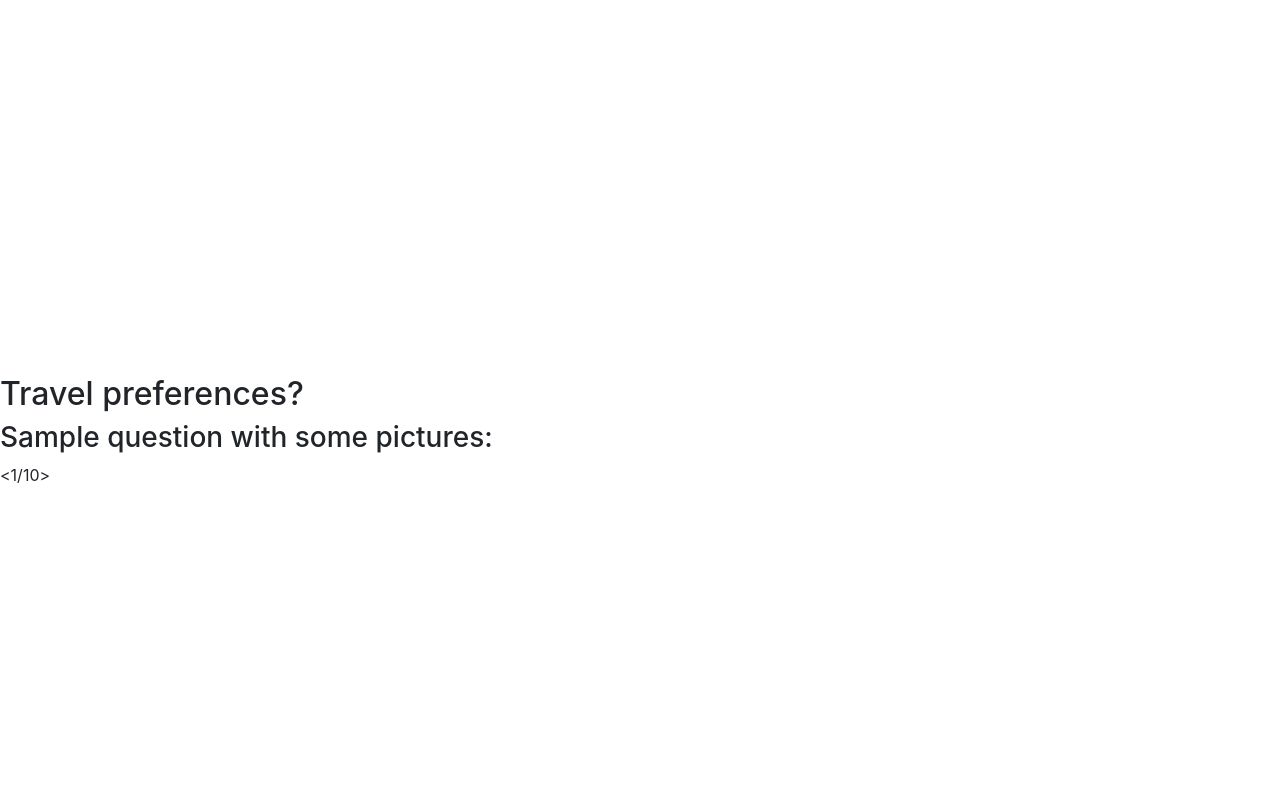
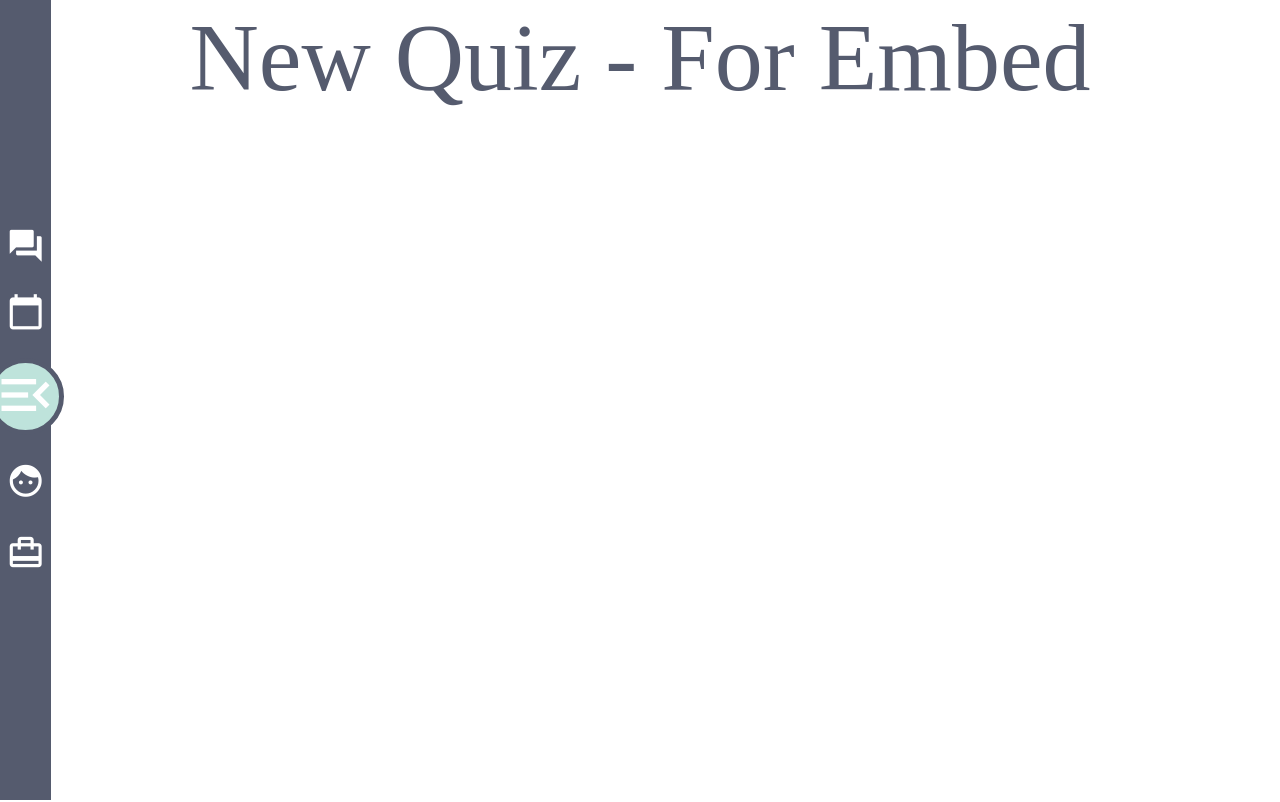
Before and after one commit to jmsdevx/travel-voy, a React (Create React App) app: page /quiz in a window 1280 px wide. Shown: the top 802 px of the page. Built offline with nearby package versions, Linux system fonts and the light colour scheme.

Commit message:
more blasphemy

```diff
--- a/package.json
+++ b/package.json
@@ -3,6 +3,7 @@
   "version": "0.1.0",
   "private": true,
   "dependencies": {
+    "@react-google-maps/api": "^1.13.0",
     "@testing-library/jest-dom": "^4.2.4",
     "@testing-library/react": "^9.3.2",
     "@testing-library/user-event": "^7.1.2",
@@ -17,6 +18,7 @@
     "express-session": "^1.17.1",
     "massive": "^6.4.0",
     "material-design-icons": "^3.0.1",
+    "multer": "^1.4.2",
     "mysql": "^2.18.1",
     "mysql2": "^2.2.5",
     "passport": "^0.4.1",
--- /dev/null
+++ b/src/components/newQuiz/NewQuiz.js
@@ -0,0 +1,23 @@
+import React, { useState } from "react";
+import { Container, Row, Col } from 'react-bootstrap';
+import SideNav from '../layout/sideNav/SideNav';
+import './NewQuiz.scss';
+
+
+function NewQuiz() {
+
+  return(
+    <Container fluid className="new-quiz-container p-0">
+    <SideNav />
+    <Row>
+      <Col md={12}>
+        <h1 className="display-1">
+          New Quiz - For Embed
+        </h1>
+      </Col>
+    </Row>
+    </Container>
+  );
+}
+
+export default NewQuiz;
--- /dev/null
+++ b/src/components/newQuiz/NewQuiz.scss
@@ -0,0 +1,11 @@
+$grey: #555b6e;
+$dark-blue: #89b0ae;
+$light-blue: #bee3db;
+$white: #faf9f9;
+$orange: #ffd6ba;
+
+.new-quiz-container {
+  font-family: raisonne;
+  color: $grey;
+  text-align: center;
+}
--- a/src/components/quiz/Quiz.js
+++ b/src/components/quiz/Quiz.js
@@ -6,6 +6,7 @@ import Navigation from "./Navigation";
 import arch from "../../assets/white_arch.svg";
 import Overlay from '../general/Overlay';
 import SignUp from '../user/SignUp';
+import './Quiz.scss';
 
 function Quiz() {
   const [qNumber, setQNumber] = useState(1);
--- /dev/null
+++ b/src/components/quiz/Quiz.scss
@@ -0,0 +1,66 @@
+$grey: #555b6e;
+$dark-blue: #89b0ae;
+$light-blue: #bee3db;
+$white: #faf9f9;
+$orange: #ffd6ba;
+
+.quiz {
+  display: flex;
+  flex-direction: column;
+  align-items: center;
+  text-align: center;
+
+  height: 68vh;
+  margin: 0 5vw 0 5vw;
+  border: 10px solid $dark-blue;
+  border-radius: 10px;
+
+  background-color: $light-blue;
+
+  font-family: raisonne;
+  color: $grey;
+
+  .quiz-underline {
+    height: 0;
+    width: 80%;
+
+    margin-bottom: 1vh;
+
+    border: 1px solid $white;
+  }
+
+  .quiz-header {
+    padding: 1vh;
+  }
+
+  .question {
+    display: flex;
+    flex-direction: column;
+    align-items: center;
+
+    text-align: center;
+
+    position: relative;
+    overflow: hidden;
+    width: 100%;
+
+    .answer-box {
+      display: flex;
+      flex-direction: row;
+      flex-wrap: wrap;
+      justify-content: center;
+
+      width: 100%;
+
+      .sample-box {
+        height: 25vw;
+        width: 25vw;
+
+        margin: 1vh;
+
+        background-color: transparent;
+        border: 5px solid $white;
+      }
+    }
+  }
+}
--- a/src/routes/routes.js
+++ b/src/routes/routes.js
@@ -1,7 +1,7 @@
 import { Switch, Route } from "react-router-dom";
 import React from "react";
 import Login from "../components/user/Login";
-import Quiz from "../components/quiz/Quiz";
+import NewQuiz from "../components/newQuiz/NewQuiz";
 import Home from '../components/layout/home/Home';
 import ProfileResp from '../components/profile/ProfileResp/ProfileResp';
 
@@ -10,6 +10,6 @@ export default (
     <Route exact path="/" component={Home} />
     <Route path="/profile" component={ProfileResp} />
     <Route path="/login" component={Login} />
-    <Route path="/quiz" component={Quiz} />
+    <Route path="/quiz" component={NewQuiz} />
   </Switch>
 );
```
Also changed, not shown: src/components/map/Map.js (added, +45 -0 lines), 1 other file (tests, documents, lock files or other folders).
